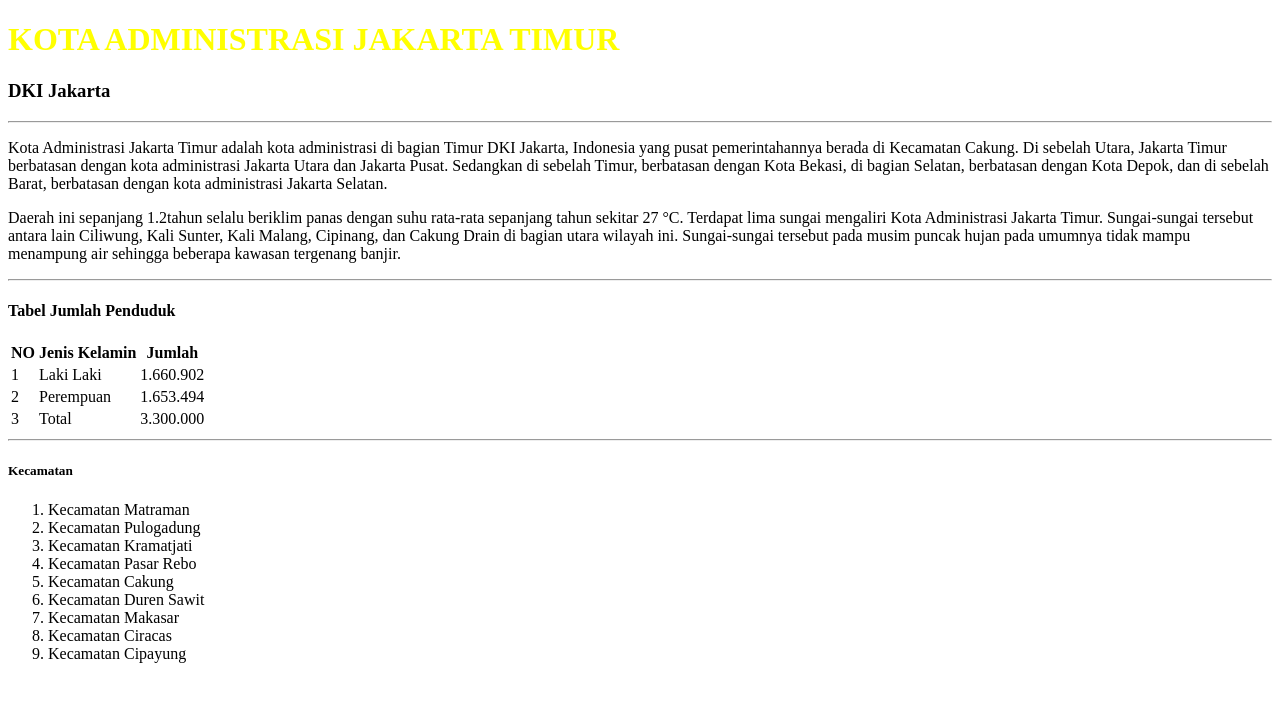
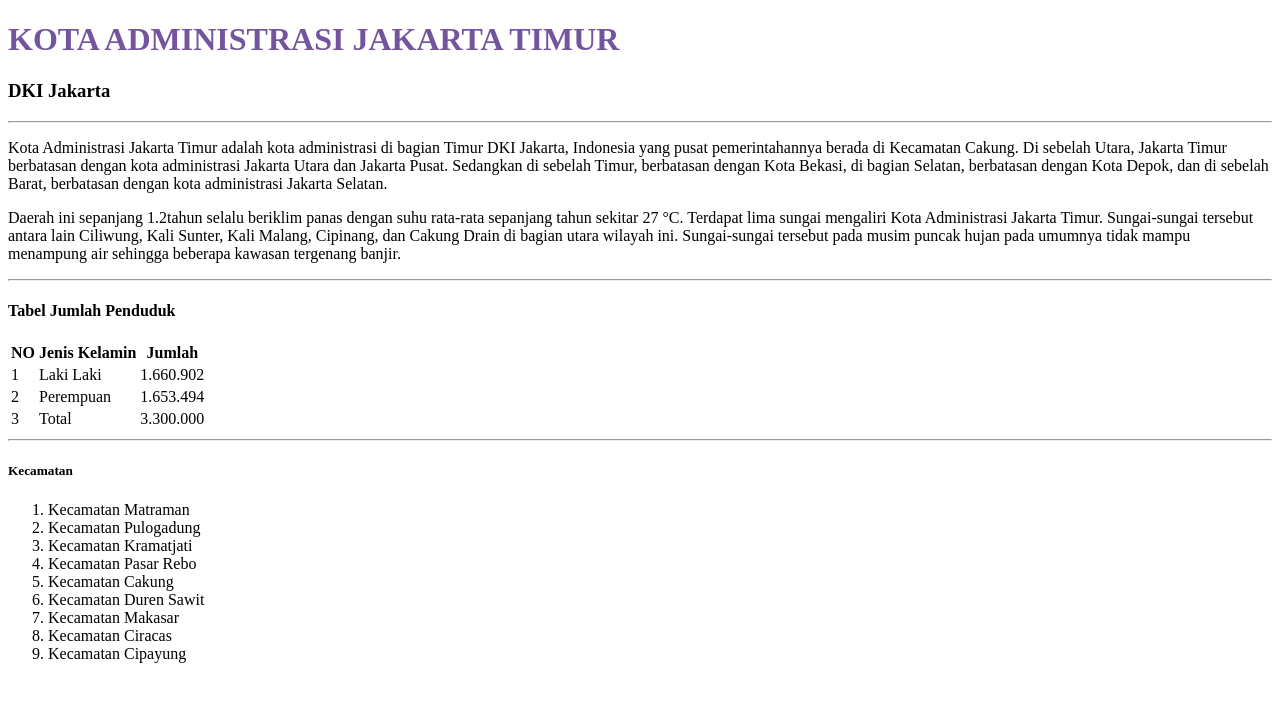
Before and after one commit to hannymaurize/pgweb2025-acara1, a plain HTML site: page index.html in a window 1280 px wide. Drawn offline with Linux system fonts and the light colour scheme.

Commit message:
Warna Unu

```diff
--- a/index.html
+++ b/index.html
@@ -9,7 +9,7 @@
 
 <body>
     <main>
-        <h1 style="color: yellow;">KOTA ADMINISTRASI JAKARTA TIMUR</h1>
+        <h1 style="color: rgb(115, 84, 159);">KOTA ADMINISTRASI JAKARTA TIMUR</h1>
         <h3>DKI Jakarta</h3>
         <hr>
         <!-- Deskripsi -->
```
